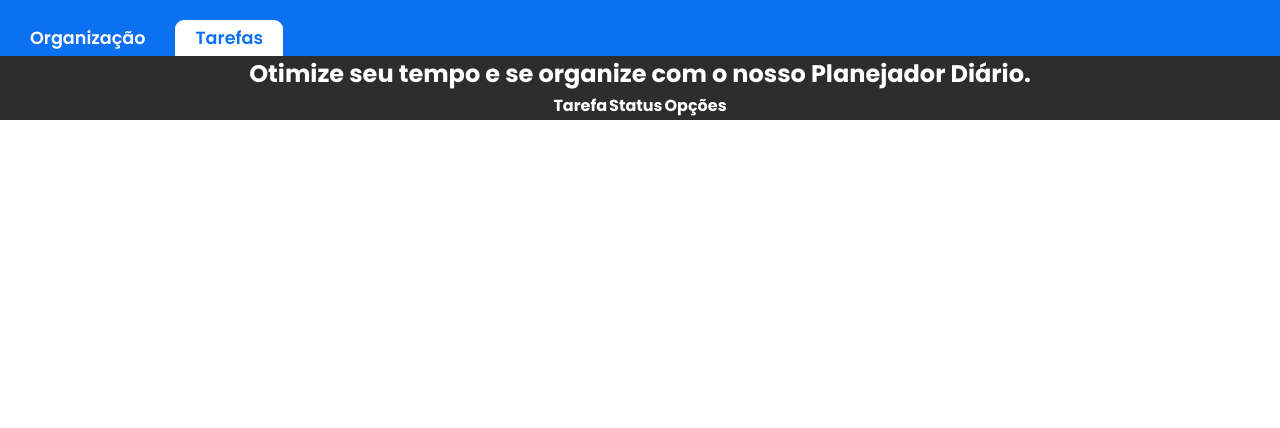
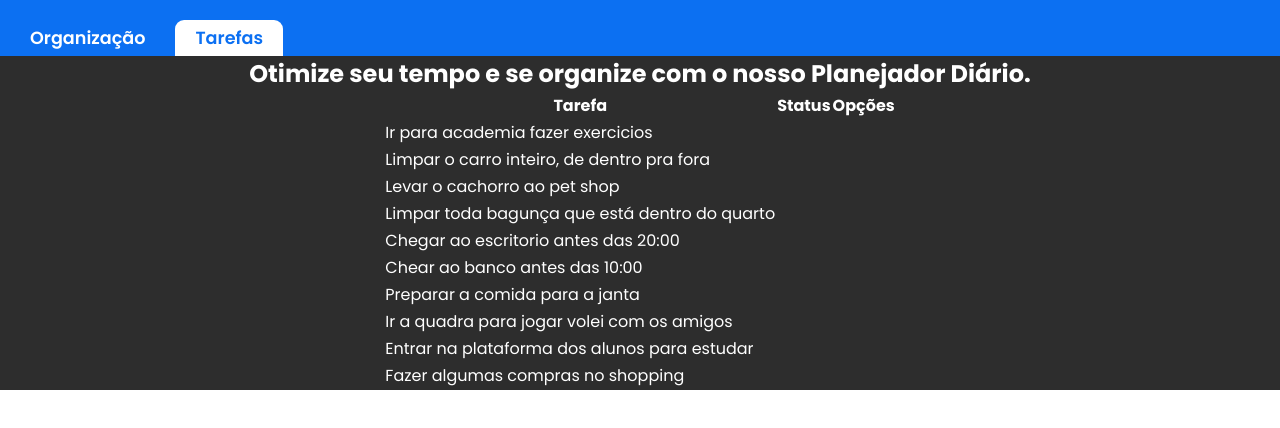
Before and after one commit to usrjair0/Desafio3_DNC, a React (Vite) app in the folder my-app/: page / in a window 1280 px wide. Shown: the top 428 px of the page. Built offline with nearby package versions, Linux system fonts and the light colour scheme.

Commit message:
feat create table

```diff
--- a/my-app/src/components/organizador/Organizador.jsx
+++ b/my-app/src/components/organizador/Organizador.jsx
@@ -1,16 +1,25 @@
 import React from 'react'
 import './index.scss';
 
-const Organizador = () => {
+const Organizador = ({data}) => {
   return (
     <main className='main'>
         <h2>Otimize seu tempo e se organize com o nosso Planejador Diário.</h2>
         <table className='main__table'>
-            <tr className='main__table main__table--head'>
+            <thead className='main__table main__table--head'>
                 <th>Tarefa</th>
                 <th>Status</th>
                 <th>Opções</th>
-            </tr>
+            </thead>
+            <tbody id='tbody'>
+            {data.map((task, index) => (
+                <tr key={index}>
+                    <td>{task.description}</td>
+                    <td></td>
+                    <td></td>
+                </tr>
+            ))}
+            </tbody>
         </table>
     </main>
   )
--- a/my-app/src/main.jsx
+++ b/my-app/src/main.jsx
@@ -3,7 +3,7 @@ import ReactDOM from 'react-dom/client'
 import { createBrowserRouter, RouterProvider } from "react-router-dom";
 import './index.scss'
 import Home from './views/Home';
-import {TAREFAS} from '../src/mock/Tarefas.mock'
+import { TAREFAS } from '../src/mock/Tarefas.mock'
 
 const router = createBrowserRouter([
   {
--- a/my-app/src/views/Home.jsx
+++ b/my-app/src/views/Home.jsx
@@ -3,11 +3,13 @@ import './index.scss';
 import Headermenu from '../components/Headermenu/Headermenu'
 import Organizador from '../components/organizador/Organizador';
 
-const Home = () => {
+const Home = ({ data }) => {
   return (
     <div className='home'>
-    <Headermenu />
-    <Organizador />
+      <Headermenu />
+      <div className="home__organizador">
+      <Organizador key={data.id} data={data}/>
+      </div>
     </div>
   )
 }
```
